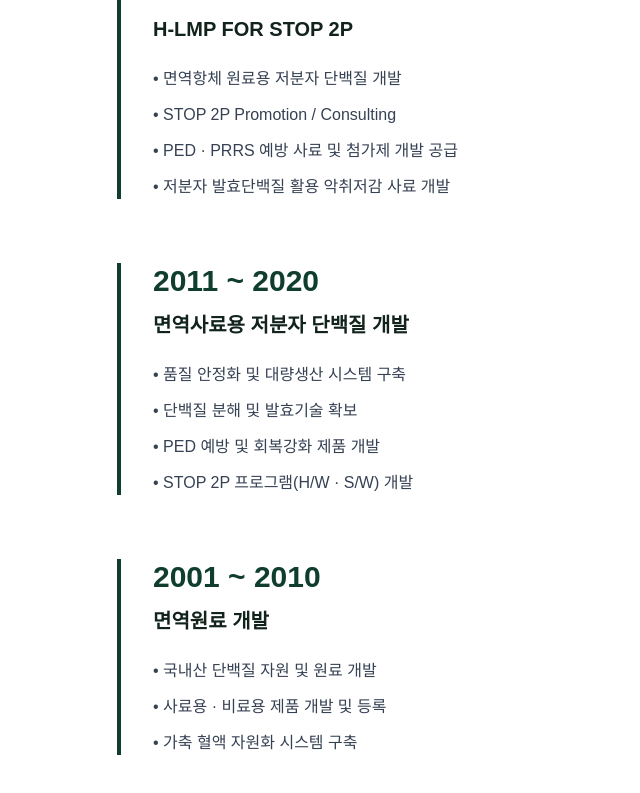
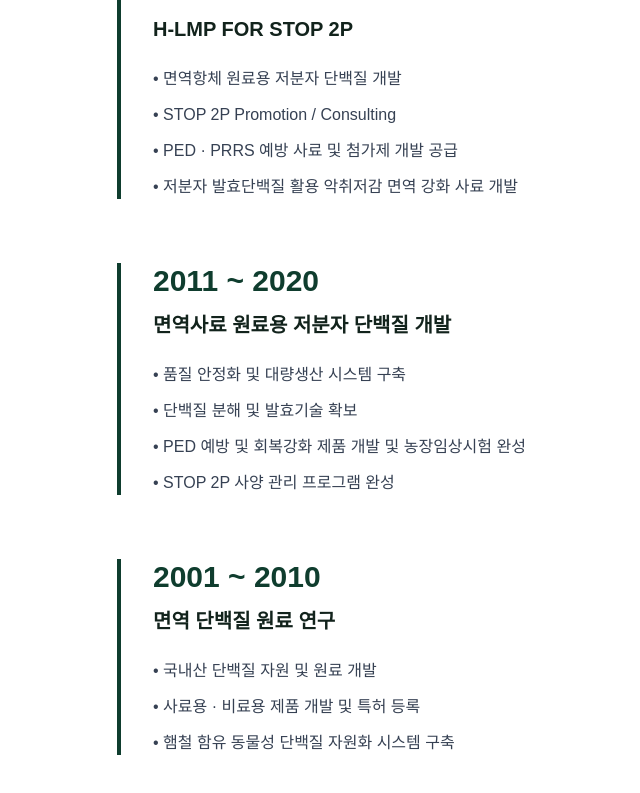
Before and after one commit to uncypdf/enfarm-site, a Next.js app: page /about in a window 1280 px wide. Shown: the part 2003-2796 px from the top of the page, without its empty margins (227-867 px from the left). Built offline with nearby package versions, Linux system fonts and the light colour scheme.

Commit message:
about update

```diff
--- a/src/app/about/page.tsx
+++ b/src/app/about/page.tsx
@@ -62,7 +62,7 @@ export default function AboutPage() {
               </p>
 
               <p>
-                국내·외의 축산업은 PED, PRRS, ASF, AI 등 다양한
+                국내 · 외의 축산업은 PED, PRRS, ASF, AI 등 다양한
                 바이러스성 질병으로 인해 생산성과 수익성에 큰 영향을 받고
                 있습니다.
               </p>
@@ -153,7 +153,7 @@ export default function AboutPage() {
                   <li>• 면역항체 원료용 저분자 단백질 개발</li>
                   <li>• STOP 2P Promotion / Consulting</li>
                   <li>• PED · PRRS 예방 사료 및 첨가제 개발 공급</li>
-                  <li>• 저분자 발효단백질 활용 악취저감 사료 개발</li>
+                  <li>• 저분자 발효단백질 활용 악취저감 면역 강화 사료 개발</li>
                 </ul>
               </div>
 
@@ -163,14 +163,14 @@ export default function AboutPage() {
                 </h4>
 
                 <p className="mt-3 text-xl font-semibold">
-                  면역사료용 저분자 단백질 개발
+                  면역사료 원료용 저분자 단백질 개발
                 </p>
 
                 <ul className="mt-6 space-y-3 text-gray-700">
                   <li>• 품질 안정화 및 대량생산 시스템 구축</li>
                   <li>• 단백질 분해 및 발효기술 확보</li>
-                  <li>• PED 예방 및 회복강화 제품 개발</li>
-                  <li>• STOP 2P 프로그램(H/W · S/W) 개발</li>
+                  <li>• PED 예방 및 회복강화 제품 개발 및 농장임상시험 완성</li>
+                  <li>• STOP 2P 사양 관리 프로그램 완성</li>
                 </ul>
               </div>
 
@@ -180,13 +180,13 @@ export default function AboutPage() {
                 </h4>
 
                 <p className="mt-3 text-xl font-semibold">
-                  면역원료 개발
+                  면역 단백질 원료 연구
                 </p>
 
                 <ul className="mt-6 space-y-3 text-gray-700">
                   <li>• 국내산 단백질 자원 및 원료 개발</li>
-                  <li>• 사료용 · 비료용 제품 개발 및 등록</li>
-                  <li>• 가축 혈액 자원화 시스템 구축</li>
+                  <li>• 사료용 · 비료용 제품 개발 및 특허 등록</li>
+                  <li>• 햄철 함유 동물성 단백질 자원화 시스템 구축</li>
                 </ul>
               </div>
             </div>
```
